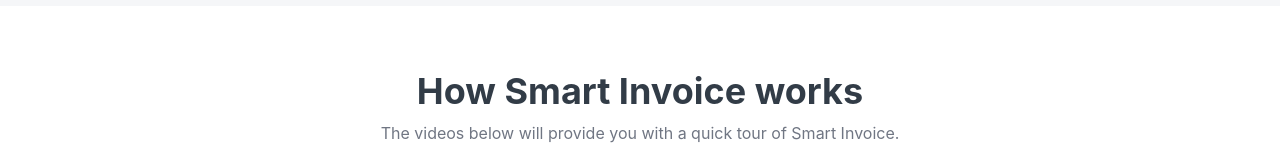
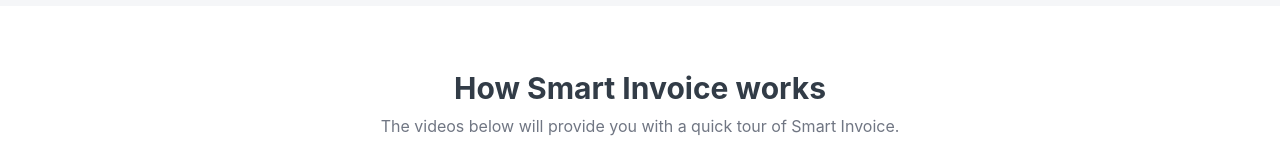
Before and after one commit to SmartInvoiceXYZ/smart-invoice-docs, a Next.js app: page / in a window 1280 px wide. Shown: the part 401-564 px from the top of the page. Built offline with nearby package versions, Linux system fonts and the light colour scheme.

Commit message:
Add size to heading

```diff
--- a/pages/index.jsx
+++ b/pages/index.jsx
@@ -140,7 +140,7 @@
           width="100%"
           maxWidth={maxWidth}
         >
-          <Heading mb={2} textAlign='center'>
+          <Heading size="lg" mb={2} textAlign='center'>
             How Smart Invoice works
           </Heading>
           <Text textAlign="center">
```
